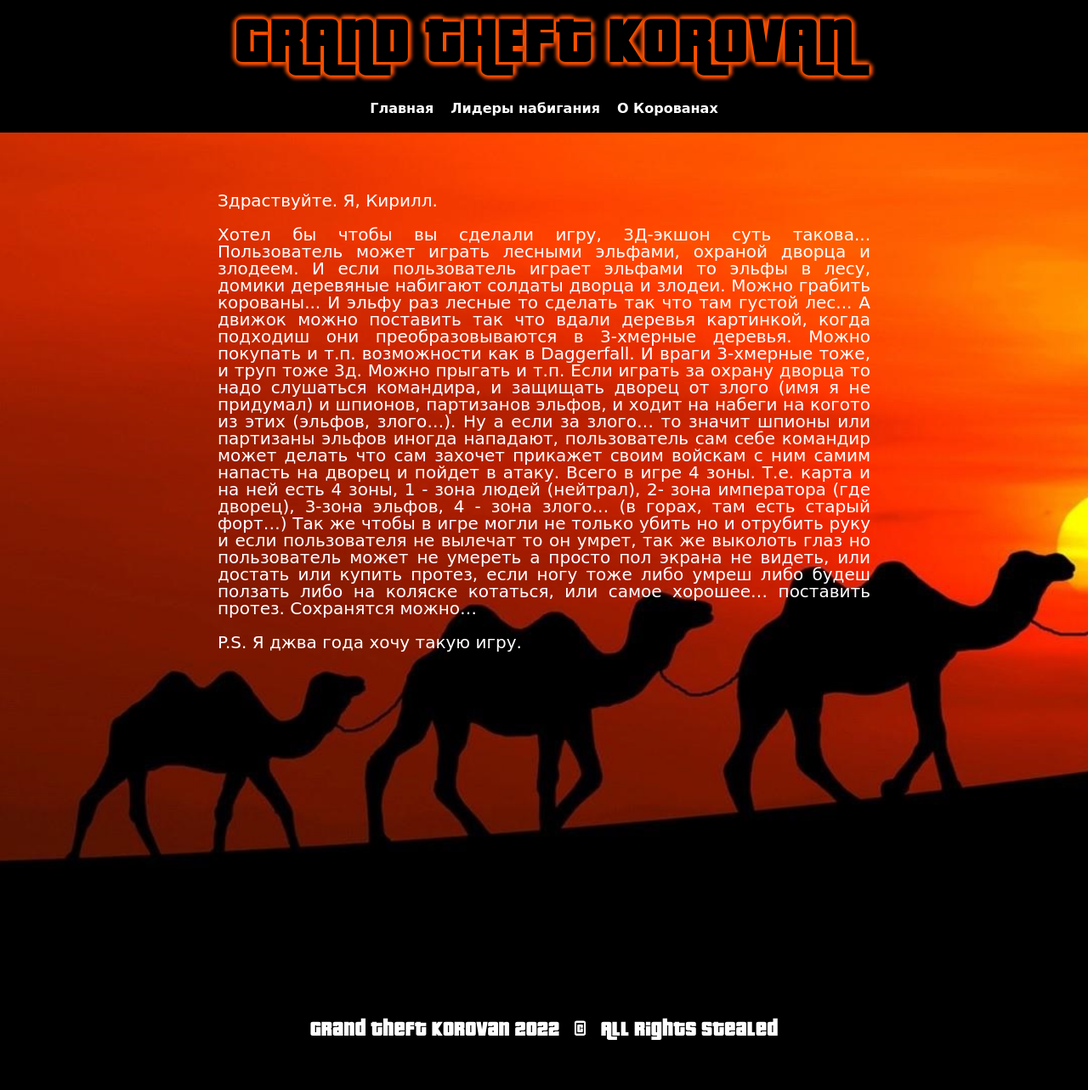
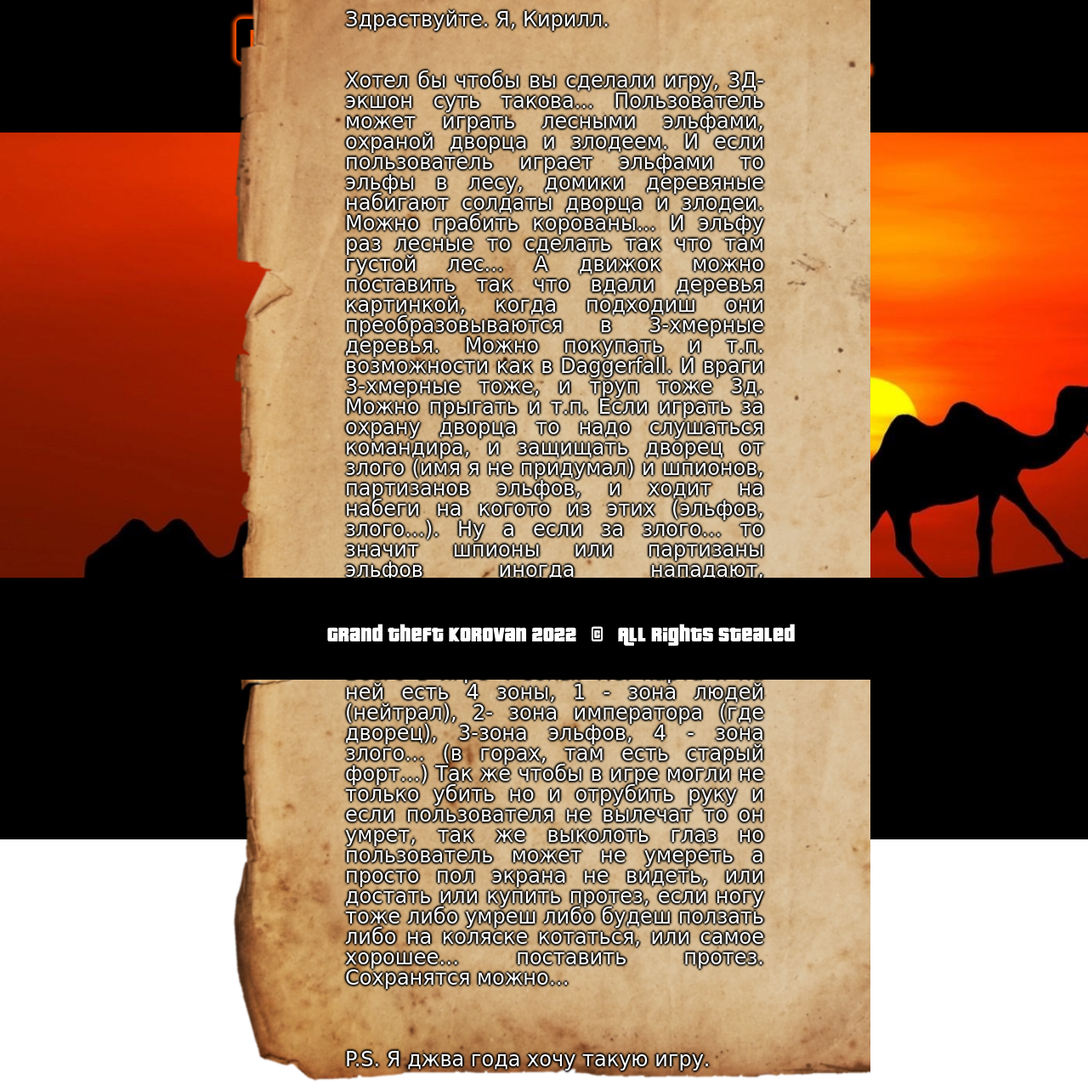
Before and after one commit to AlinaRinn/AlinaRinn.github.io, a PHP site: page /about.html in a window 1280 px wide. Shown: the whole page at 85% size. Before the commit the page ends 1224 px from the top, so only its background shows below. Run offline with PHP 8.4, Linux system fonts and the light colour scheme; some web fonts are replaced.

Commit message:
some css changes

```diff
--- a/about.html
+++ b/about.html
@@ -2,20 +2,23 @@
 <html lang="ru">
     <head>
         <title>Grand Theft Korovan</title>
-        <link href="/css/reset.css" rel="stylesheet" type="text/css"/>
         <link href="/css/styles.css" rel="stylesheet" type="text/css"/>
         <link type="image/png" rel="icon" href="/pics/GTK.png">
         <meta charset="utf-8">
     </head>
     <body>
+        <div>
         <main>
-            <p id="about">
-                Здраствуйте. Я, Кирилл.
-                <br><br>Хотел бы чтобы вы сделали игру, 3Д-экшон суть такова... Пользователь может играть лесными эльфами, охраной дворца и злодеем. И если пользователь играет эльфами то эльфы в лесу, домики деревяные набигают солдаты дворца и злодеи. Можно грабить корованы... И эльфу раз лесные то сделать так что там густой лес... А движок можно поставить так что вдали деревья картинкой, когда подходиш они преобразовываются в 3-хмерные деревья. Можно покупать и т.п. возможности как в Daggerfall. И враги 3-хмерные тоже, и труп тоже 3д. Можно прыгать и т.п. Если играть за охрану дворца то надо слушаться командира, и защищать дворец от злого (имя я не придумал) и шпионов, партизанов эльфов, и ходит на набеги на когото из этих (эльфов, злого…). Ну а если за злого… то значит шпионы или партизаны эльфов иногда нападают, пользователь сам себе командир может делать что сам захочет прикажет своим войскам с ним самим напасть на дворец и пойдет в атаку. Всего в игре 4 зоны. Т.е. карта и на ней есть 4 зоны, 1 - зона людей (нейтрал), 2- зона императора (где дворец), 3-зона эльфов, 4 - зона злого… (в горах, там есть старый форт…)
-                Так же чтобы в игре могли не только убить но и отрубить руку и если пользователя не вылечат то он умрет, так же выколоть глаз но пользователь может не умереть а просто пол экрана не видеть, или достать или купить протез, если ногу тоже либо умреш либо будеш ползать либо на коляске котаться, или самое хорошее… поставить протез. Сохранятся можно…
-                <br><br>P.S. Я джва года хочу такую игру.
-            </p>
+            <div id="about">
+                <p id="about">
+                    Здраствуйте. Я, Кирилл.
+                    <br><br><br>Хотел бы чтобы вы сделали игру, 3Д-экшон суть такова... Пользователь может играть лесными эльфами, охраной дворца и злодеем. И если пользователь играет эльфами то эльфы в лесу, домики деревяные набигают солдаты дворца и злодеи. Можно грабить корованы... И эльфу раз лесные то сделать так что там густой лес... А движок можно поставить так что вдали деревья картинкой, когда подходиш они преобразовываются в 3-хмерные деревья. Можно покупать и т.п. возможности как в Daggerfall. И враги 3-хмерные тоже, и труп тоже 3д. Можно прыгать и т.п. Если играть за охрану дворца то надо слушаться командира, и защищать дворец от злого (имя я не придумал) и шпионов, партизанов эльфов, и ходит на набеги на когото из этих (эльфов, злого…). Ну а если за злого… то значит шпионы или партизаны эльфов иногда нападают, пользователь сам себе командир может делать что сам захочет прикажет своим войскам с ним самим напасть на дворец и пойдет в атаку. Всего в игре 4 зоны. Т.е. карта и на ней есть 4 зоны, 1 - зона людей (нейтрал), 2- зона императора (где дворец), 3-зона эльфов, 4 - зона злого… (в горах, там есть старый форт…)
+                    Так же чтобы в игре могли не только убить но и отрубить руку и если пользователя не вылечат то он умрет, так же выколоть глаз но пользователь может не умереть а просто пол экрана не видеть, или достать или купить протез, если ногу тоже либо умреш либо будеш ползать либо на коляске котаться, или самое хорошее… поставить протез. Сохранятся можно…
+                    <br><br><br><br>P.S. Я джва года хочу такую игру.
+                </p>
+            </div>
         </main>
+        </div>
     </body>
 </html>
 
--- a/css/styles.css
+++ b/css/styles.css
@@ -39,10 +39,15 @@
     text-align: center;
     background-color: black;
     color: white;
-    padding: 50px;
+    padding: 20px;
     font-family: GTAru, cursive;
     font-weight: lighter;
     font-size: xx-large;
+    position: fixed;
+    left: 0;
+    bottom: 0;
+    width: 100%;
+    height: 80px;
 }
 
 nav{
@@ -54,12 +59,17 @@
 
 main{
     text-align: center;
-    font-family: Сomic Sans MS, cursive;
+    font-family: Comic Sans MS, cursive;
     font-weight: normal;
-    padding: 20px;
     font-size: 20px;
     color: white;
-    height: 950px;
+    display: flex;
+    position: relative;
+    align-items: center;
+    justify-content: center;
+    padding: 1rem;
+    min-height: 800px;
+    height: 100%;
 }
 
 form{
@@ -165,13 +207,26 @@
     font-size: 100px;
 }
 
-p#about{
+div#about{
     position: absolute;
     left: 20%;
     width: 60%;
-    margin-top: 50px;
+    height: auto;
+    background-image: url('/pics/zapiska.png');
+    background-repeat: no-repeat;
+    background-size: cover;
+}
+
+p#about{
+    margin-top: 150px;
+    margin-left: 150px;
+    margin-right: 125px;
     text-align: justify;
-
+    font-size: x-large;
+    text-shadow: 2px 0 2px black,
+    0 2px 2px black,
+    -2px 0 2px black,
+    0 -2px 2px black;
 }
 
 p#gamehead{
--- a/index.html
+++ b/index.html
@@ -8,15 +8,11 @@
         <meta charset="utf-8">
     </head>
     <body>
-        <!--<object type="text/html" width=100% height=157px data="/layouts/header.html"></object>-->
-
         <main>
             <audio id='audio1' src='/res/gta_sound.wav'></audio>
             <script type='text/javascript'> function playing() { document.getElementById('audio1').play(); } </script>
             <a href="/korovan.html"><button id="start" name="start" onMouseOver="playing()">Грабить Корованы</button></a>
         </main>
-
-        <!--<object type="text/html" width=100% height=100px data="/layouts/footer.html"></object>-->
     </body>
 </html>
 
--- a/js/loader.js
+++ b/js/loader.js
@@ -1,25 +1,19 @@
-var headerText =
-`<div id="name">
-    <a href="/index.html">
-        <div id="nametxt">GRAND THEFT KOROVAN</div>
-    </a>
+function setHeader() {
+  var header = document.createElement("header");
+  header.innerHTML = `<div id="name">
+  <a href="/index.html">
+      <div id="nametxt">GRAND THEFT KOROVAN</div>
+  </a>
 </div>
 <nav>
-    <a href="/index.html">Главная</a>&nbsp;&nbsp;&nbsp;&nbsp;&nbsp;<a href="/leaderboard.html">Лидеры набигания</a>&nbsp;&nbsp;&nbsp;&nbsp;&nbsp;<a href="/about.html">О Корованах</a>
+  <a href="/index.html">Главная</a>&nbsp;&nbsp;&nbsp;&nbsp;&nbsp;<a href="/leaderboard.html">Лидеры набигания</a>&nbsp;&nbsp;&nbsp;&nbsp;&nbsp;<a href="/about.html">О Корованах</a>
 </nav>`;
-
-var footerText =
-`<p> Grand Theft Korovan 2022&nbsp;&nbsp; &copy; &nbsp;&nbsp;All rights stealed </p>`;
-
-function setHeader() {
-  var header = document.createElement("header");
-  header.innerHTML = headerText;
   document.body.insertAdjacentElement('afterbegin', header);
 }
 
 function setFooter() {
     var footer = document.createElement("footer");
-    footer.innerHTML = footerText;
+    footer.innerHTML = `<p> Grand Theft Korovan 2022&nbsp;&nbsp; &copy; &nbsp;&nbsp;All rights stealed </p>`;
     document.body.insertAdjacentElement('beforeend', footer);
 }
 
```
Also changed, not shown: other parts of css/styles.css (+33 -1 lines), layouts/footer.html (deleted, +0 -11 lines), layouts/header.html (deleted, +0 -19 lines), leaderboard.html (+25 -21 lines), pics/zapiska.png (added).
